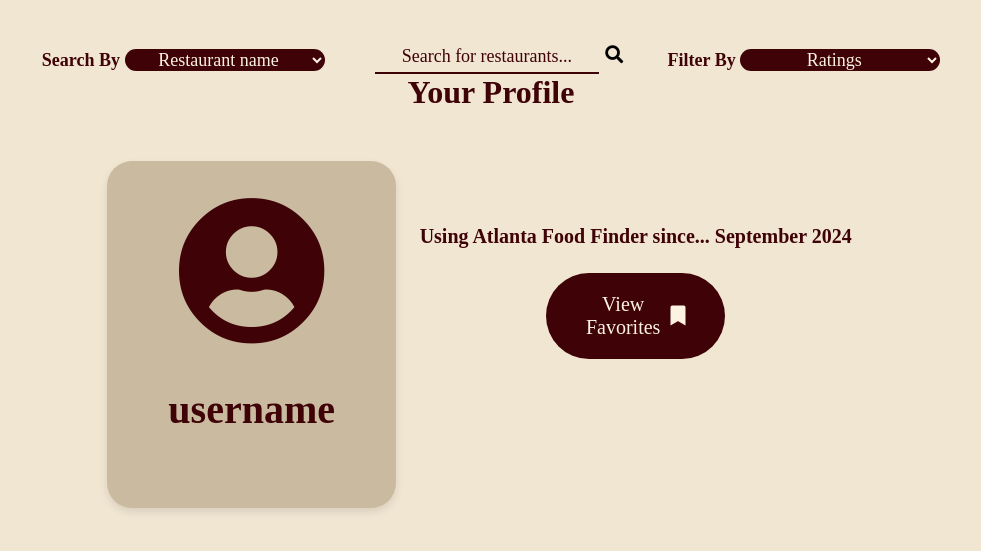
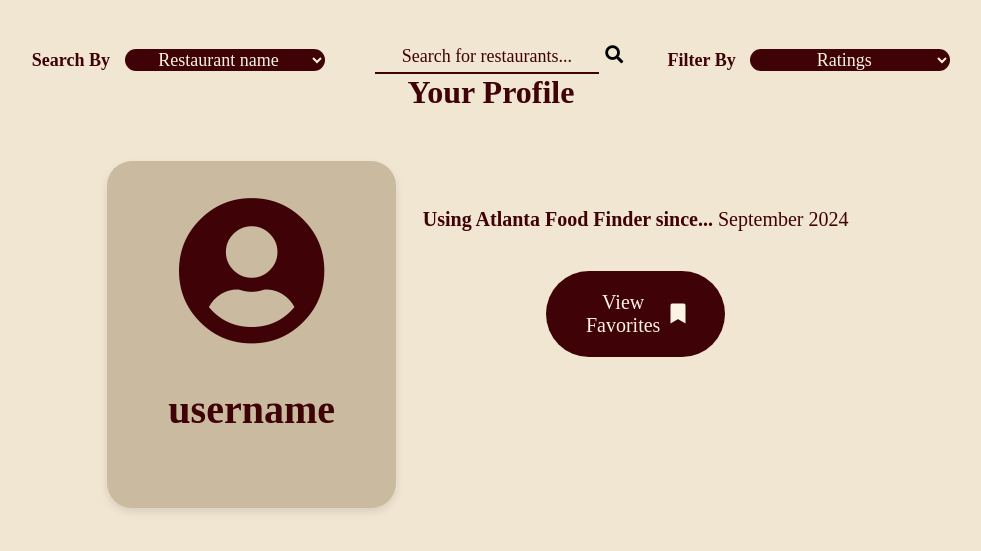
Before and after one commit to samWebster12/atlanta-food-finder, a Django app: page /profile/ in a window 1280 px wide. Shown: the part 74-625 px from the top of the page, without its empty margins (149-1130 px from the left). Run offline with Django 5.2, Linux system fonts and the light colour scheme.

Commit message:
Minor edits to profile frontend
Made some minor edits to how the page looks

```diff
--- a/web_app/static/web_app/css/base.css
+++ b/web_app/static/web_app/css/base.css
@@ -153,6 +153,7 @@ header {
 	width: 75%;
 	transition: .2s;
     text-align: center;
+    color: #fcf3e3d0;
 }
 
 .login-input::placeholder {
--- a/web_app/static/web_app/css/profile.css
+++ b/web_app/static/web_app/css/profile.css
@@ -122,6 +122,7 @@ header {
     font-family: 'Literata', serif;
     transition: background-color 0.3s ease;
     text-align: center;
+    margin-left: 10px;
 }
 
 .content {
@@ -162,7 +163,6 @@ header {
     margin-top: -100px;
     color: #3F0207;
     font-family: 'Literata', serif;
-    font-weight: bold;
     font-size: 20px;
     width: 50%;
     text-align: center;
@@ -171,6 +171,7 @@ header {
     flex-direction: column;
     align-items: center;
     justify-content: center;
+    margin-bottom: 20px;
 }
 
 .view-favorites {
@@ -189,6 +190,7 @@ header {
     align-items: center;
     justify-content: center;
     display: flex;
+    margin-top: 20px;
 }
 
 .view-favorites:hover {
--- a/web_app/templates/profile.html
+++ b/web_app/templates/profile.html
@@ -29,7 +29,8 @@
             <label for="search-by">Search By</label>
             <select class="dropdown" id="search-by" name="search-by">
                 <option value="restaurant-name">Restaurant name</option>
-                <option value="restaurant-type">Cuisine type</option>
+                <option value="cuisine-type">Cuisine type</option>
+                <option value="location">Location</option>
             </select>
         </div>
         <div class="search-input-group">
@@ -55,7 +56,7 @@
                 <p>username</p>
             </div>
             <div class="info-section">
-                <p>Using Atlanta Food Finder since... September 2024</p>
+                <p><b>Using Atlanta Food Finder since...</b> September 2024</p>
                 <button class="view-favorites">
                     View<br>Favorites
                     <i class="fa fa-bookmark"></i>
```
